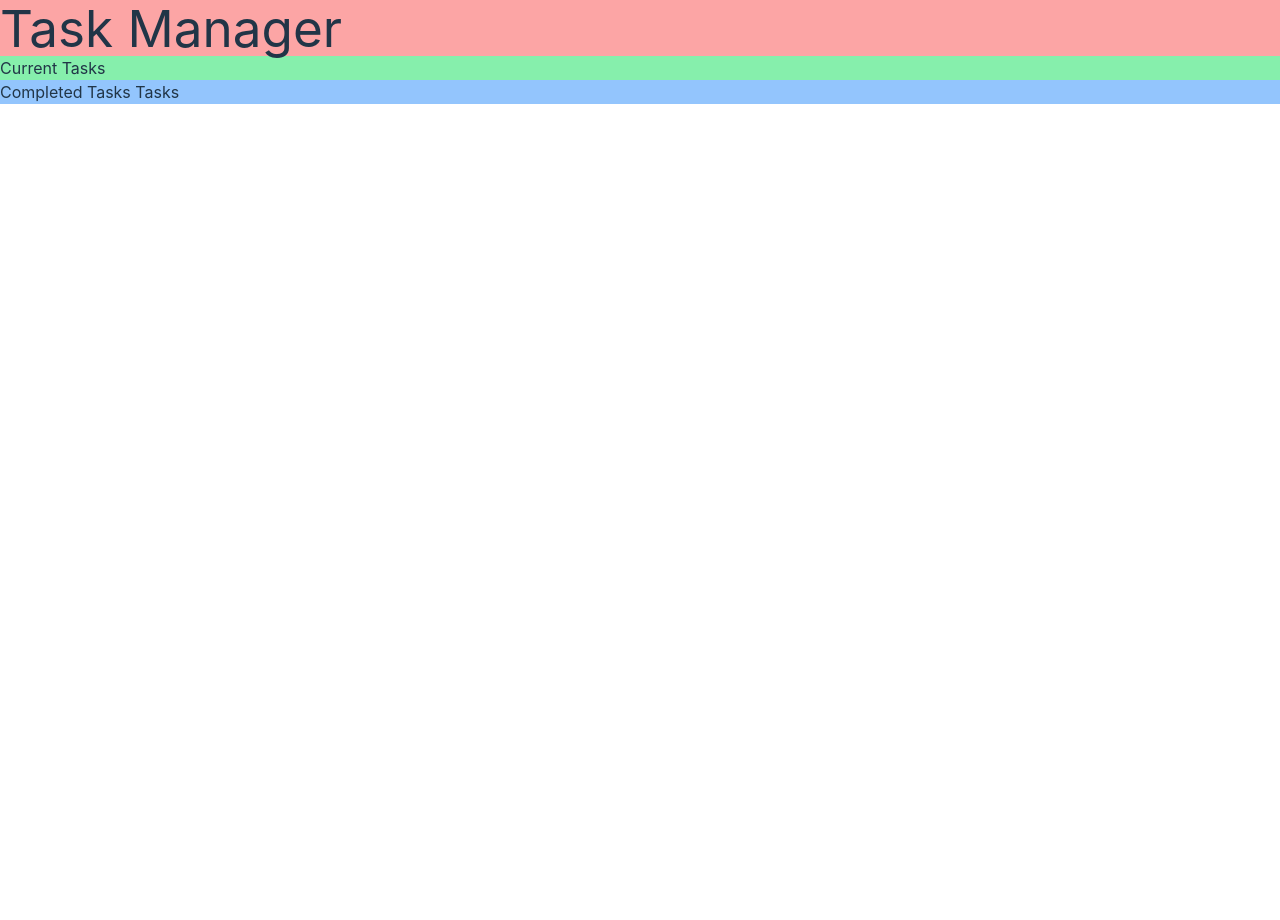
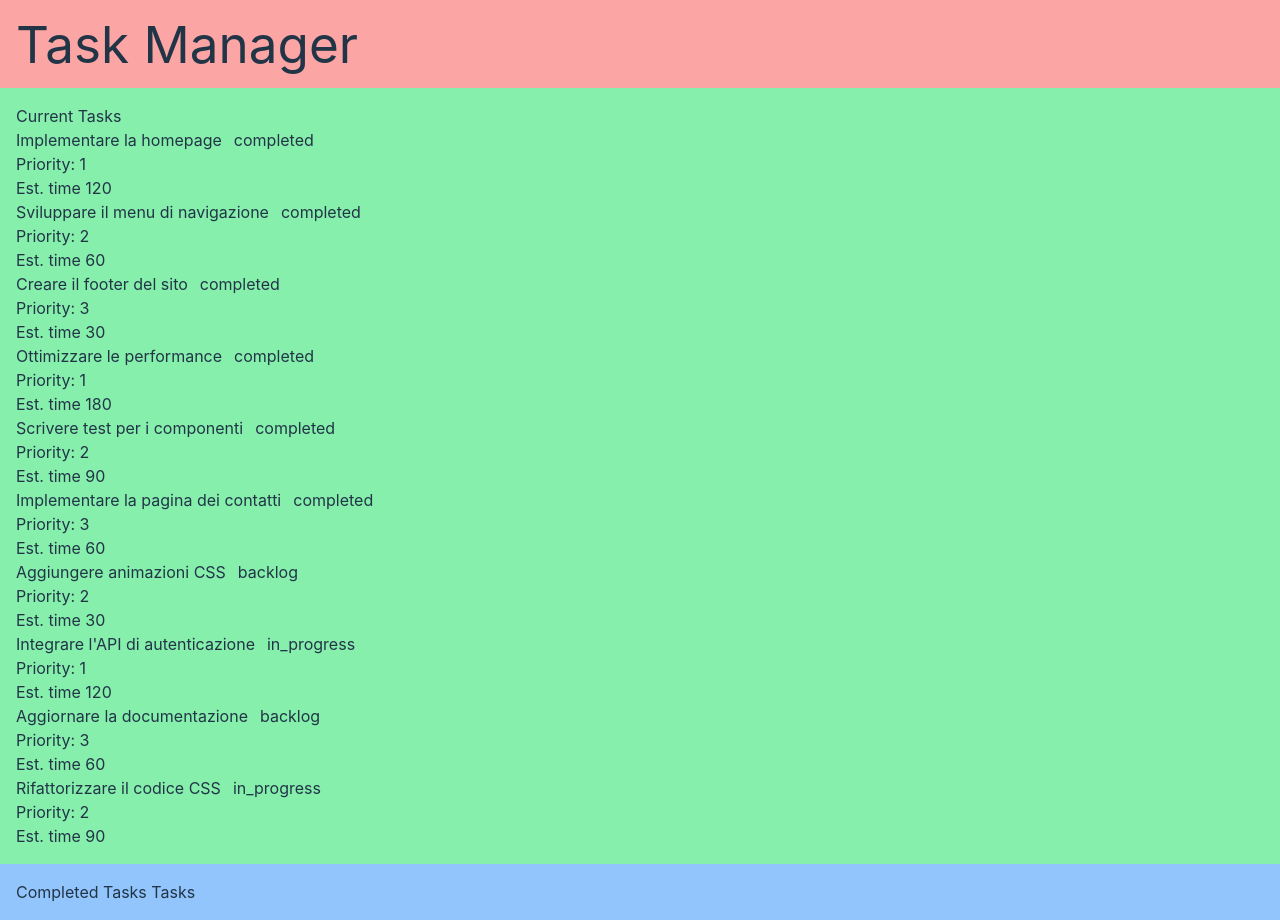
Before and after one commit to Aj-Herrera-99/react-task-list, a React (Vite) app: page / in a window 1280 px wide. Before the commit the page ends 800 px from the top, so only its background shows below. Built offline with nearby package versions, Linux system fonts and the light colour scheme.

Commit message:
jsx logic (testing)

```diff
--- a/src/App.css
+++ b/src/App.css
@@ -1,3 +1,2 @@
 #root {
-  /* border: 1px solid red; */
 }
--- a/src/App.jsx
+++ b/src/App.jsx
@@ -6,15 +6,27 @@ function App() {
     return (
         <>
             {/* HEADER */}
-            <header className="bg-red-300">
+            <header className="bg-red-300 p-4">
                 <h1>Task Manager</h1>
             </header>
             {/* CURRENT TASKS */}
-            <section className="bg-green-300">
+            <section className="bg-green-300 p-4">
                 <h2>Current Tasks</h2>
+                <ul>
+                    {tasks.map((task) => (
+                        <li className="flex flex-col">
+                            <div className="flex gap-3">
+                                <h3>{task.title}</h3>
+                                <span>{task.state}</span>
+                            </div>
+                            <span> Priority: {task.priority}</span>
+                            <span>Est. time {task.estimatedTime}</span>
+                        </li>
+                    ))}
+                </ul>
             </section>
             {/* COMPLETED TASKS */}
-            <section className="bg-blue-300">
+            <section className="bg-blue-300 p-4">
                 <h2>Completed Tasks Tasks</h2>
             </section>
         </>
```
